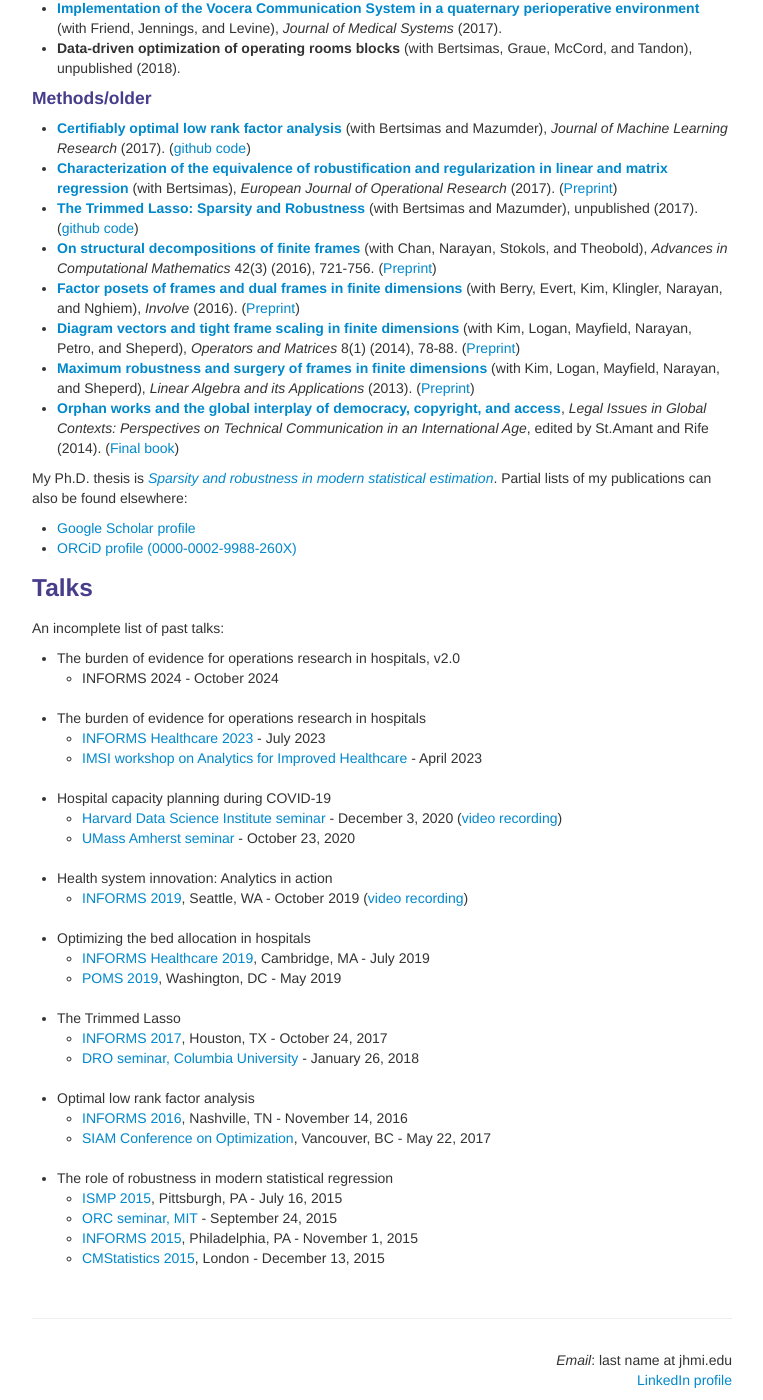
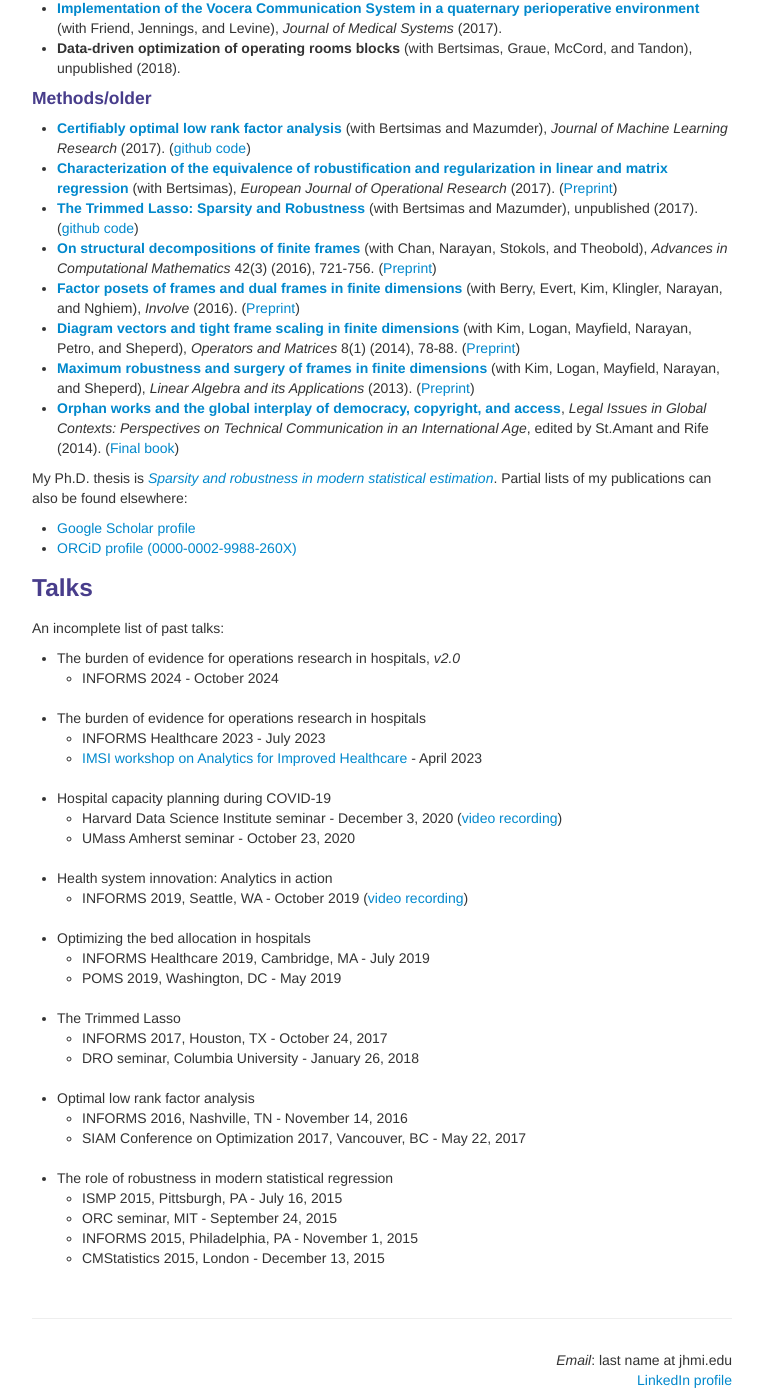
Before and after one commit to martincopenhaver/martincopenhaver.github.io, a Jekyll site: the page built from research.md, in a window 1280 px wide and 1400 px high, scrolled down 1294 px. Shown: the whole window, without its empty margins (258-1021 px from the left). Built offline with Jekyll 4.4.1, drawn with Linux system fonts in a browser that asks for light colours.

Commit message:
Update research.md

```diff
--- a/research.md
+++ b/research.md
@@ -55,27 +55,27 @@ My Ph.D. thesis is [_Sparsity and robustness in modern statistical estimation_](
 
 ### Talks
 An incomplete list of past talks:
-* The burden of evidence for operations research in hospitals, v2.0
+* The burden of evidence for operations research in hospitals, _v2.0_
   * INFORMS 2024 - October 2024
 * The burden of evidence for operations research in hospitals
-  * [INFORMS Healthcare 2023](https://meetings.informs.org/wordpress/healthcare2023/) - July 2023
+  * INFORMS Healthcare 2023 - July 2023
   * [IMSI workshop on Analytics for Improved Healthcare](https://www.imsi.institute/activities/analytics-for-improved-healthcare/) - April 2023
 * Hospital capacity planning during COVID-19
-  * [Harvard Data Science Institute seminar](https://datascience.harvard.edu/event/industry-seminar-cecilia-zenteno-mgh) - December 3, 2020 ([video recording](https://www.youtube.com/watch?v=viHA2PzKt7Y))
-  * [UMass Amherst seminar](https://blogs.umass.edu/umassinf/author/csipetas/) - October 23, 2020
+  * Harvard Data Science Institute seminar - December 3, 2020 ([video recording](https://www.youtube.com/watch?v=viHA2PzKt7Y))
+  * UMass Amherst seminar - October 23, 2020
 * Health system innovation: Analytics in action
-  * [INFORMS 2019](http://meetings2.informs.org/wordpress/seattle2019/tutorials/), Seattle, WA - October 2019 ([video recording](https://www.youtube.com/watch?v=v4JTc5_7YaE))
+  * INFORMS 2019, Seattle, WA - October 2019 ([video recording](https://www.youtube.com/watch?v=v4JTc5_7YaE))
 * Optimizing the bed allocation in hospitals
-  * [INFORMS Healthcare 2019](http://meetings2.informs.org/wordpress/healthcare2019), Cambridge, MA - July 2019
-  * [POMS 2019](https://pomsmeetings.org/conf-2019/), Washington, DC - May 2019
+  * INFORMS Healthcare 2019, Cambridge, MA - July 2019
+  * POMS 2019, Washington, DC - May 2019
 * The Trimmed Lasso
-  * [INFORMS 2017](http://meetings2.informs.org/wordpress/houston2017/), Houston, TX - October 24, 2017
-  * [DRO seminar, Columbia University](http://ieor.columbia.edu/ieor-dro-seminar) - January 26, 2018
+  * INFORMS 2017, Houston, TX - October 24, 2017
+  * DRO seminar, Columbia University - January 26, 2018
  * Optimal low rank factor analysis
-   * [INFORMS 2016](http://meetings2.informs.org/wordpress/nashville2016/), Nashville, TN - November 14, 2016
-   * [SIAM Conference on Optimization](http://www.siam.org/meetings/op17/), Vancouver, BC - May 22, 2017
+   * INFORMS 2016, Nashville, TN - November 14, 2016
+   * SIAM Conference on Optimization 2017, Vancouver, BC - May 22, 2017
  * The role of robustness in modern statistical regression
-    * [ISMP 2015](http://www.ismp2015.org/), Pittsburgh, PA - July 16, 2015
-    * [ORC seminar, MIT](http://web.mit.edu/orc/www/seminars/2015f/abs/Copenhaver_abs.html) - September 24, 2015
-    * [INFORMS 2015](http://meetings2.informs.org/wordpress/philadelphia/), Philadelphia, PA - November 1, 2015
-    * [CMStatistics 2015](http://www.cmstatistics.org/CMStatistics2015/), London - December 13, 2015
+    * ISMP 2015, Pittsburgh, PA - July 16, 2015
+    * ORC seminar, MIT - September 24, 2015
+    * INFORMS 2015, Philadelphia, PA - November 1, 2015
+    * CMStatistics 2015, London - December 13, 2015
```
